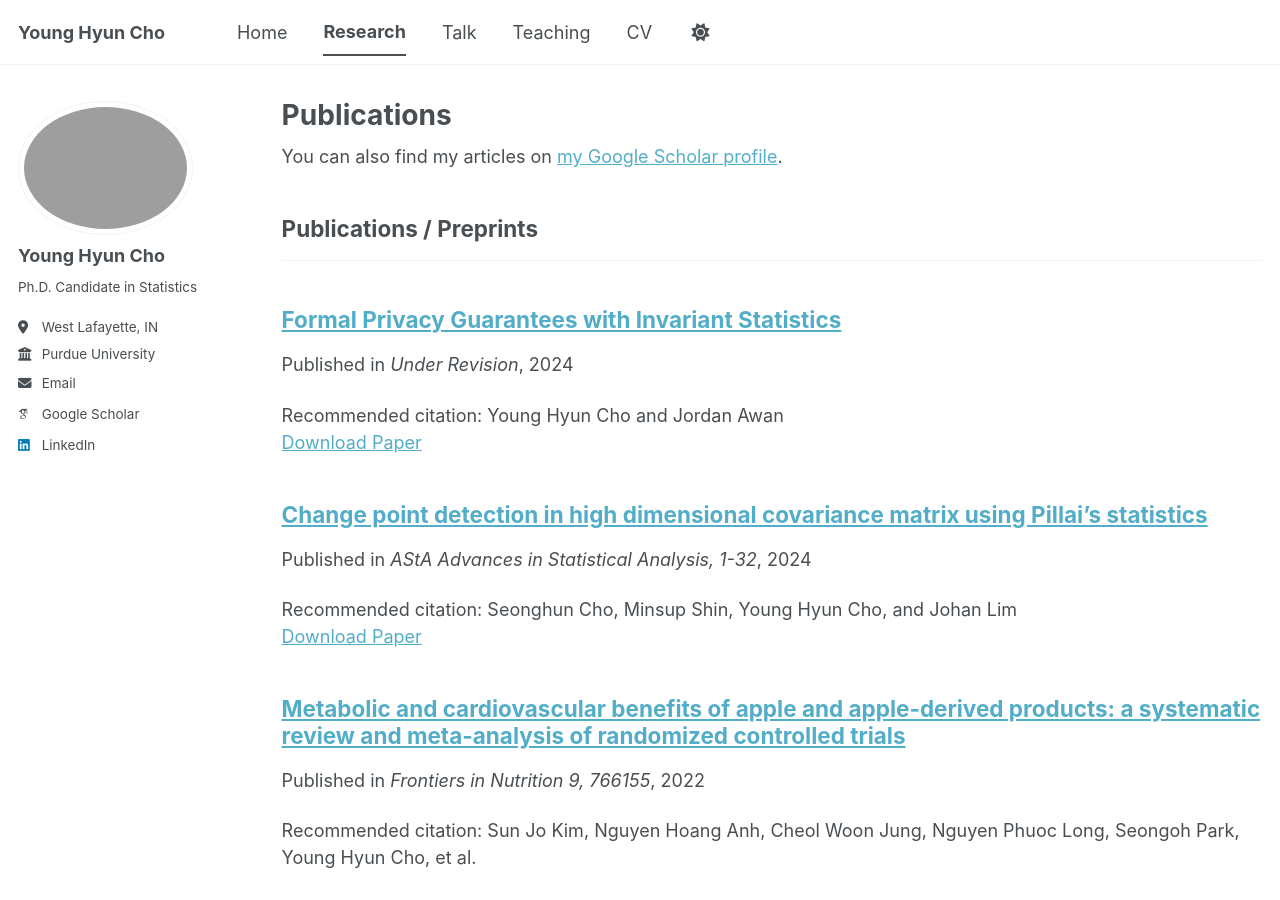
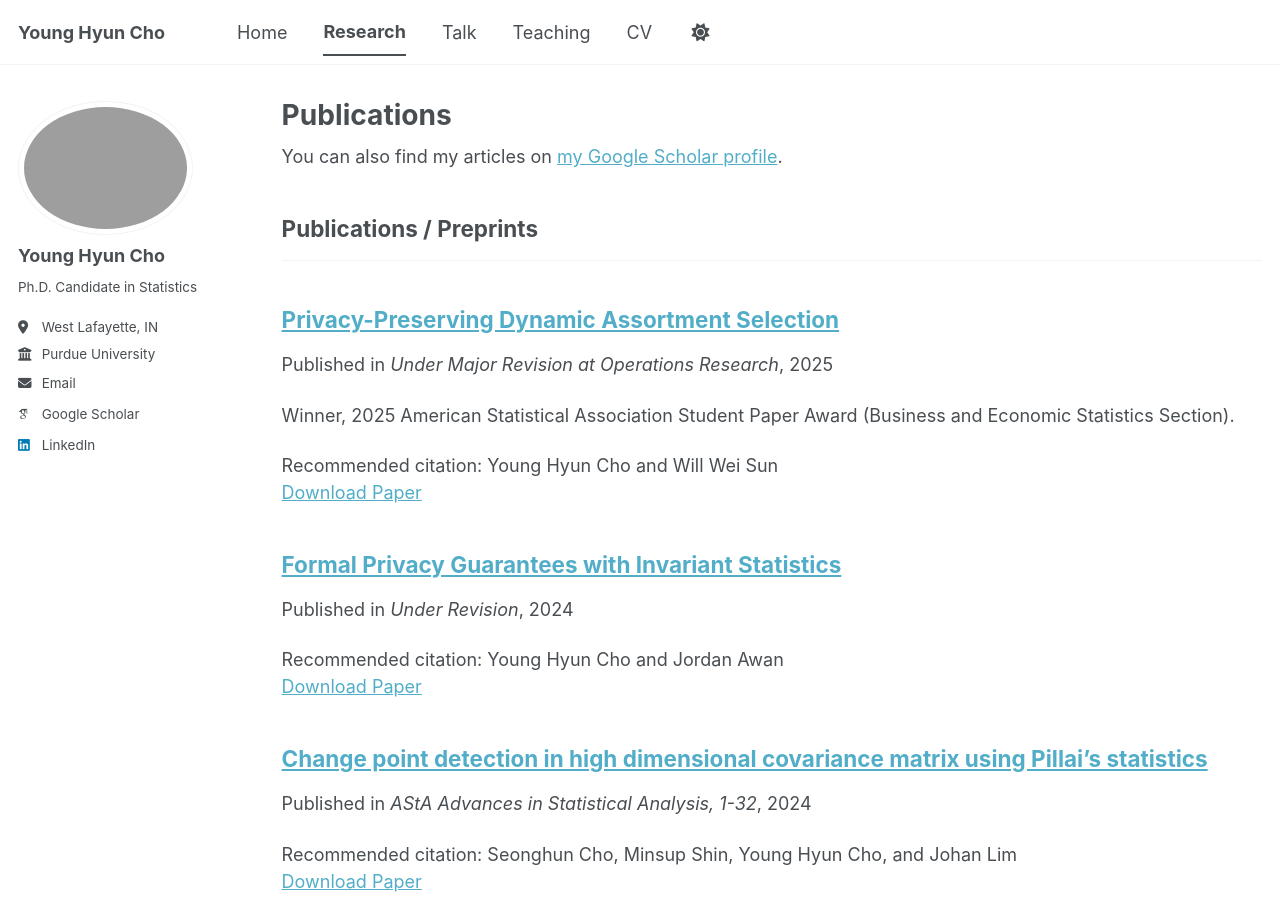
Before and after one commit to yhcho-stat/young, a Jekyll site: the page built from _pages/publications.html, in a window 1280 px wide and 900 px high. Built offline with Jekyll 4.4.1, drawn with Linux system fonts in a browser that asks for light colours; some web fonts are replaced; a script bundle is joined from its source files by our own code; library files that are not in the unit come from our copies; some of the changed lines change nothing that is shown.

Commit message:
Update 2025-01-01-privacy-preserving-dynamic-assortment.md

```diff
--- a/_publications/2025-01-01-privacy-preserving-dynamic-assortment.md
+++ b/_publications/2025-01-01-privacy-preserving-dynamic-assortment.md
@@ -1,4 +1,3 @@
-# /Users/younghyuncho/Documents/GitHub/young/_publications/2025-01-01-privacy-preserving-dynamic-assortment.md
 ---
 title: "Privacy-Preserving Dynamic Assortment Selection"
 collection: publications
```
